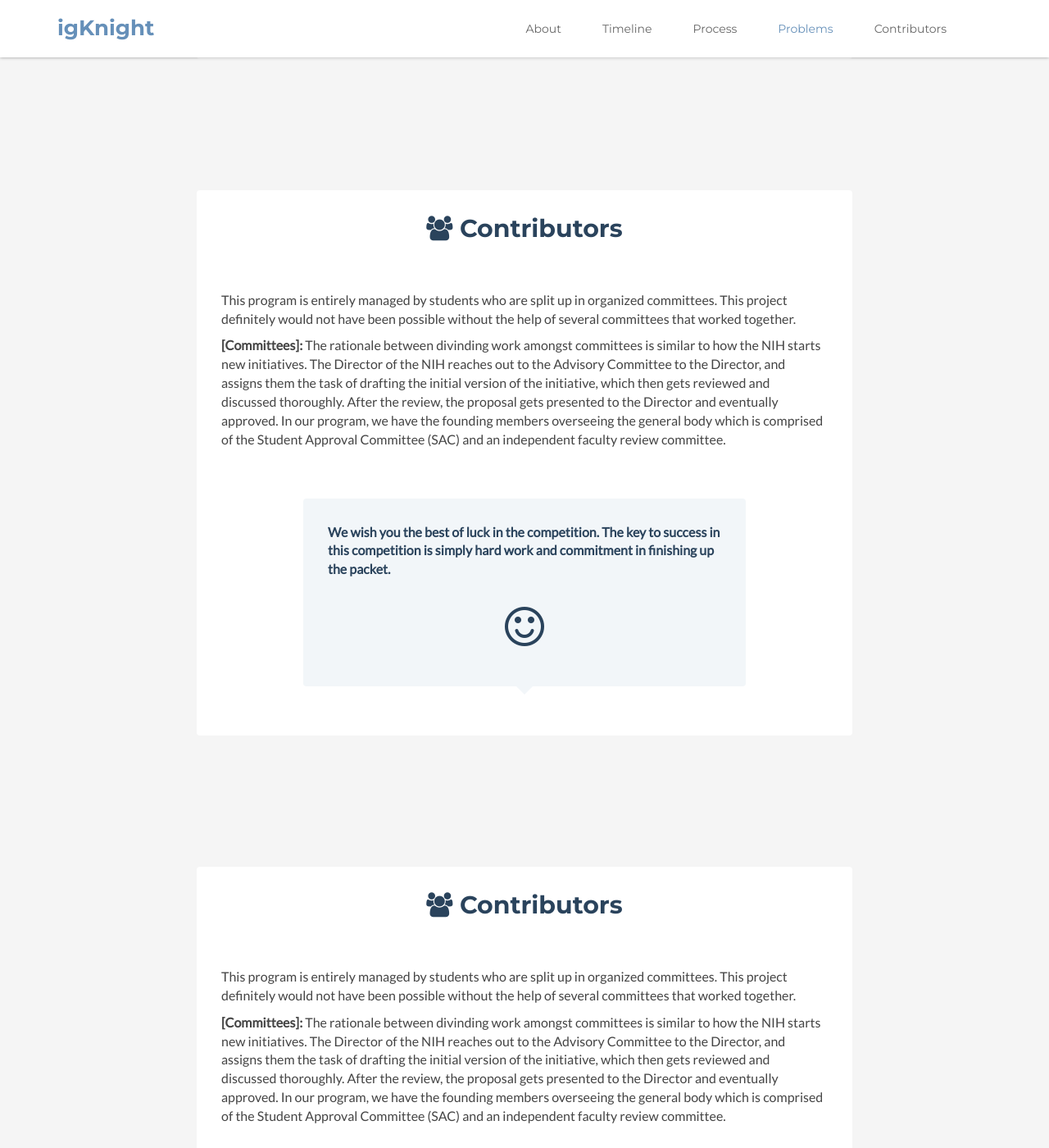
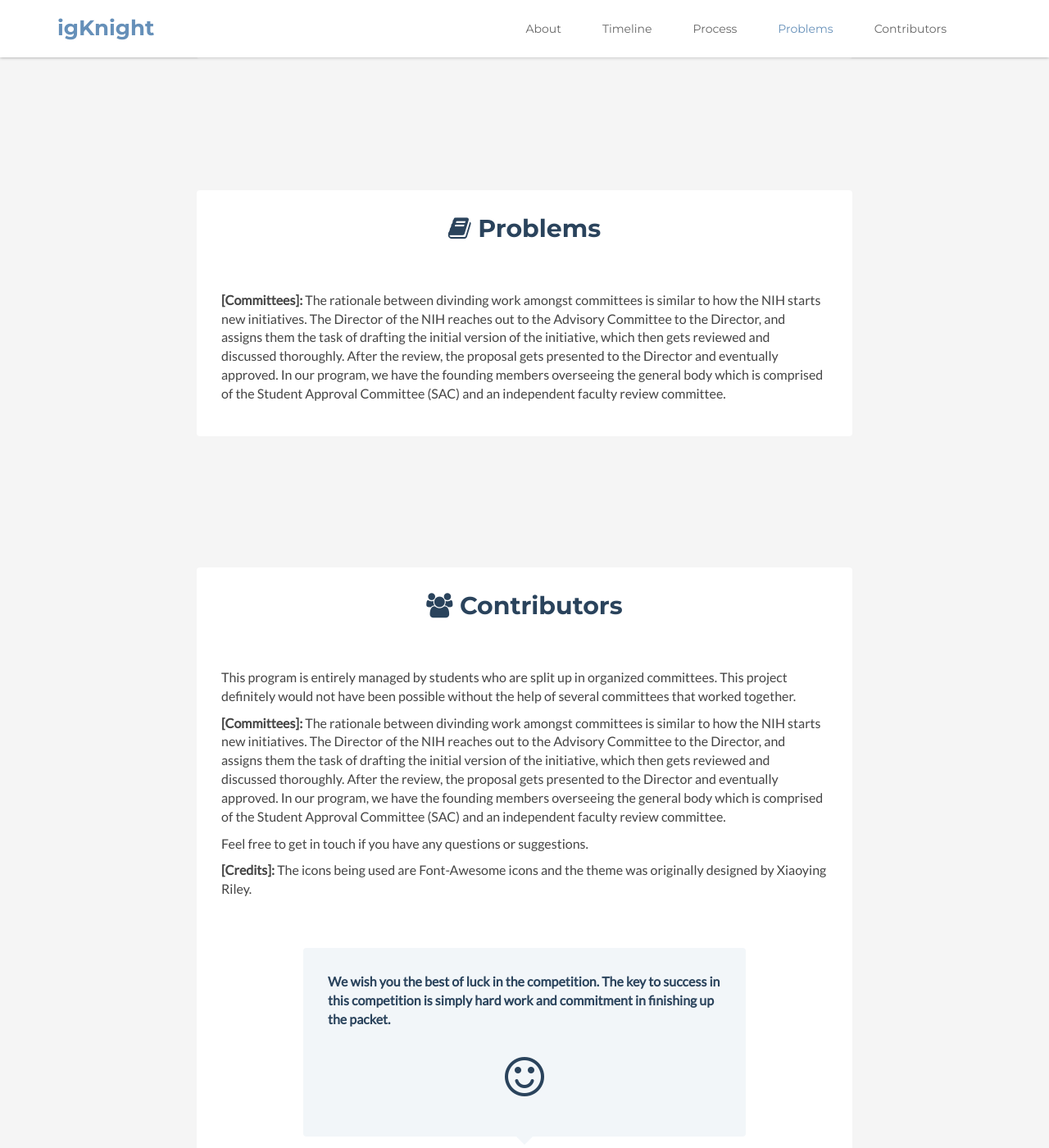
Before and after one commit to igknight/igknight.github.io, a Jekyll site: the page built from index.html, in a window 1280 px wide and 1400 px high, scrolled down 3559 px. Shown: the whole window at 82% size. Built offline with Jekyll 4.4.1, drawn with Linux system fonts in a browser that asks for light colours; nearby versions of some CDN libraries; some of the changed text lies outside the part shown.

Commit message:
New font-awesome, section improvements

```diff
--- a/_includes/license.html
+++ b/_includes/license.html
@@ -8,6 +8,11 @@
                     <p>This program is entirely managed by students who are split up in organized committees. This project definitely would not have been possible without the help of several committees that worked together. </p>
 
                     <p><strong>[Committees]:</strong> The rationale between divinding work amongst committees is similar to how the NIH starts new initiatives. The Director of the NIH reaches out to the Advisory Committee to the Director, and assigns them the task of drafting the initial version of the initiative, which then gets reviewed and discussed thoroughly. After the review, the proposal gets presented to the Director and eventually approved. In our program, we have the founding members overseeing the general body which is comprised of the Student Approval Committee (SAC) and an independent faculty review committee. </p>
+
+                    <p>Feel free to get in touch if you have any questions or suggestions.</p>
+
+                    <p><strong>[Credits]:</strong> The icons being used are Font-Awesome icons and the theme was originally designed by Xiaoying Riley.</p>
+
                 </div><!--//info-->
 
                 <div class="cta-container">
@@ -17,26 +22,12 @@
                     </div><!--//speech-bubble-->
                 </div><!--//cta-container-->
 
-        <div class="container">
-                <!-- <h2 class="title">Contact Us</h2> -->
-                <p>Feel free to get in touch if you have any questions or suggestions.</p>
-
-                <p><strong>[Credits]:</strong> The icons being used are Font-Awesome icons and the theme was originally designed by Xiaoying Riley.</p>
-
-                <div class="clearfix"></div>
-        </div>
-
-        <div class="container">
-
             <ul class="social-icons list-inline">
                 <li><a href="https://twitter.com/3rdwave_themes" target="_blank"><i class="fa fa-twitter fa-3x"></i></a></li>
                 <li><a href="http://instagram.com/xyriley"><i class="fa fa-instagram fa-3x"></i></a></li>
                 <li class="last"><a href="mailto: hello@igknight.zendesk.com"><i class="fa fa-envelope fa-3x"></i></a></li>
             </ul>
 
-        </div><!--//info-->
-
-
             </div><!--//license-inner-->
         </div><!--//container-->
     </section><!--//how-->
--- a/_includes/problems.html
+++ b/_includes/problems.html
@@ -2,22 +2,13 @@
     <section id="problems" class="license section">
         <div class="container">
             <div class="license-inner">
-            <h2 class="title text-center"> <i class="fa fa-users"></i> Contributors</h2>
+            <h2 class="title text-center"> <i class="fa fa-book"></i> Problems</h2>
 
                 <div class="info">
-                    <p>This program is entirely managed by students who are split up in organized committees. This project definitely would not have been possible without the help of several committees that worked together. </p>
 
                     <p><strong>[Committees]:</strong> The rationale between divinding work amongst committees is similar to how the NIH starts new initiatives. The Director of the NIH reaches out to the Advisory Committee to the Director, and assigns them the task of drafting the initial version of the initiative, which then gets reviewed and discussed thoroughly. After the review, the proposal gets presented to the Director and eventually approved. In our program, we have the founding members overseeing the general body which is comprised of the Student Approval Committee (SAC) and an independent faculty review committee. </p>
                 </div><!--//info-->
 
-                <div class="cta-container">
-                    <div class="speech-bubble">
-                        <p class="intro"><strong>We wish you the best of luck in the competition. The key to success in this competition is simply hard work and commitment in finishing up the packet.</p></strong>
-                        <div class="icon-holder  text-center"><i class="fa fa-smile-o"></i></div>
-                    </div><!--//speech-bubble-->
-                </div><!--//cta-container-->
-
-
             </div><!--//license-inner-->
         </div><!--//container-->
     </section><!--//how-->
```
